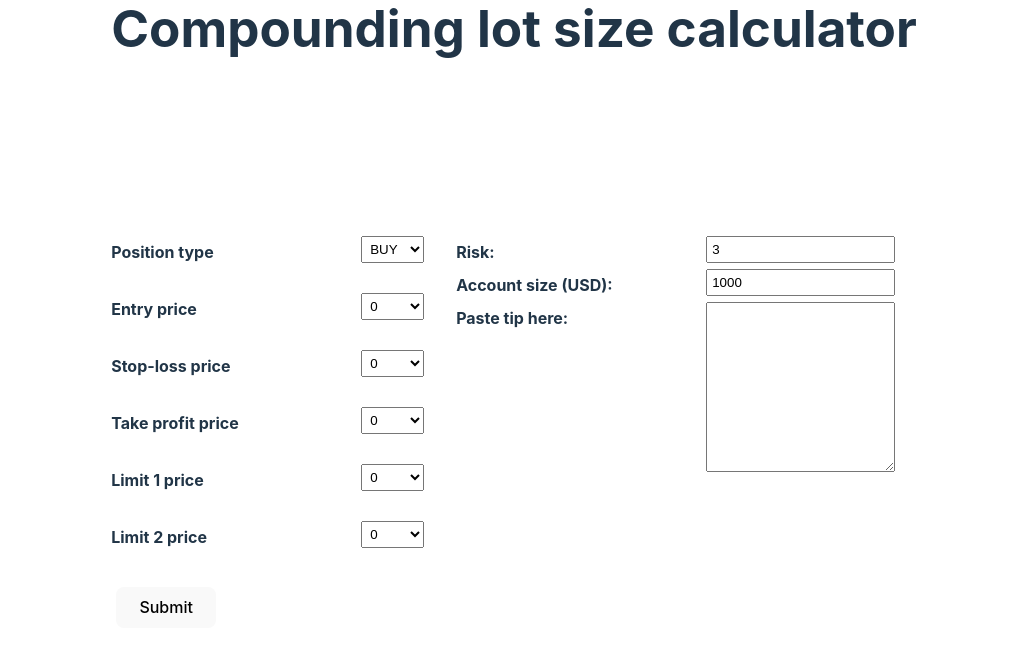
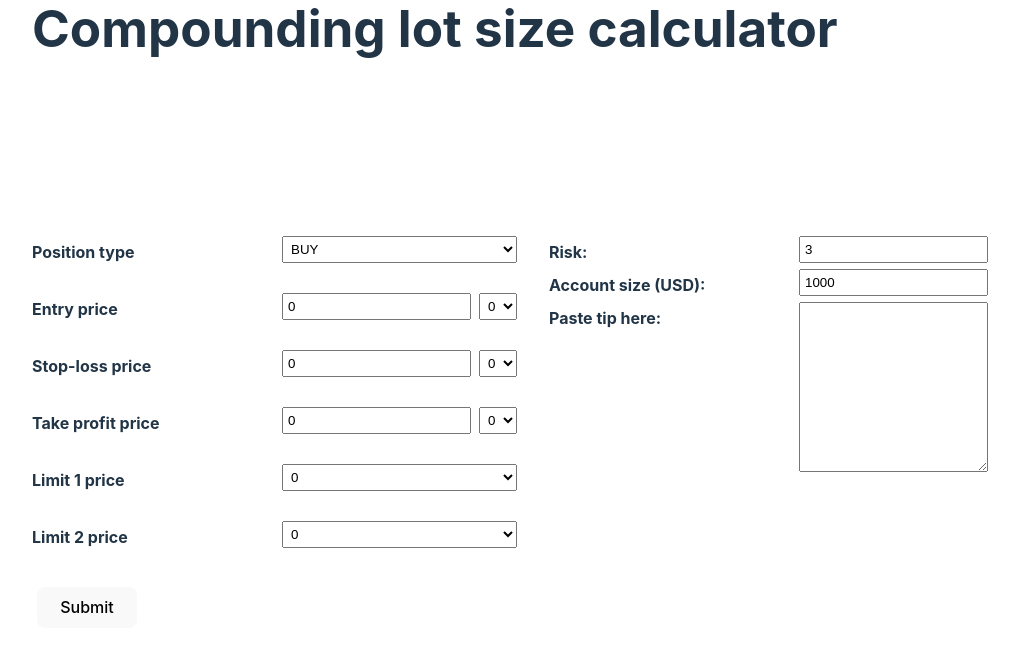
Before and after one commit to fivethreeo/calculate-compounding, a React (Vite) app: page / in a window 1280 px wide. Shown: the top 652 px of the page, without its empty margins (126-1145 px from the left). Built offline with nearby package versions, Linux system fonts and the light colour scheme.

Commit message:
Add inputs

```diff
--- a/src/App.tsx
+++ b/src/App.tsx
@@ -151,11 +151,19 @@ function App() {
                     </select>
                   </div>
                   <div className="form-group">
-                    <label htmlFor="{entrySelectId}">Entry price</label>
+                    <label htmlFor="{entrySelectId1}">Entry price</label>
 
+                    <input
+                      className="input-control"
+                      id="{entrySelectId}1"
+                      value={state.prices.entry.toString()}
+                      onChange={(e) =>
+                        dispatch({ type: "entry", payload: e.target.value })
+                      }
+                    />
                     <select
                       className="input-control"
-                      id="{entrySelectId}"
+                      id="{entrySelectId}2"
                       name="entry"
                       value={state.prices.entry.toString()}
                       onChange={(e) =>
@@ -166,11 +174,20 @@ function App() {
                     </select>
                   </div>
                   <div className="form-group">
-                    <label htmlFor="{slSelectId}">Stop-loss price</label>
+                    <label htmlFor="{slSelectId}1">Stop-loss price</label>
 
+                    <input
+                      className="input-control"
+                      id="{slSelectId}1"
+                      name="sl"
+                      value={state.prices.stopLoss.toString()}
+                      onChange={(e) =>
+                        dispatch({ type: "stopLoss", payload: e.target.value })
+                      }
+                    />
                     <select
                       className="input-control"
-                      id="{slSelectId}"
+                      id="{slSelectId}2"
                       name="sl"
                       value={state.prices.stopLoss.toString()}
                       onChange={(e) =>
@@ -181,11 +198,23 @@ function App() {
                     </select>
                   </div>
                   <div className="form-group">
-                    <label htmlFor="{tpSelectId}">Take profit price</label>
+                    <label htmlFor="{tpSelectId}1">Take profit price</label>
 
+                    <input
+                      className="input-control"
+                      id="{tpSelectId}1"
+                      name="tp"
+                      value={state.prices.takeProfit.toString()}
+                      onChange={(e) =>
+                        dispatch({
+                          type: "takeProfit",
+                          payload: e.target.value,
+                        })
+                      }
+                    />
                     <select
                       className="input-control"
-                      id="{tpSelectId}"
+                      id="{tpSelectId}2"
                       name="tp"
                       value={state.prices.takeProfit.toString()}
                       onChange={(e) =>
```
